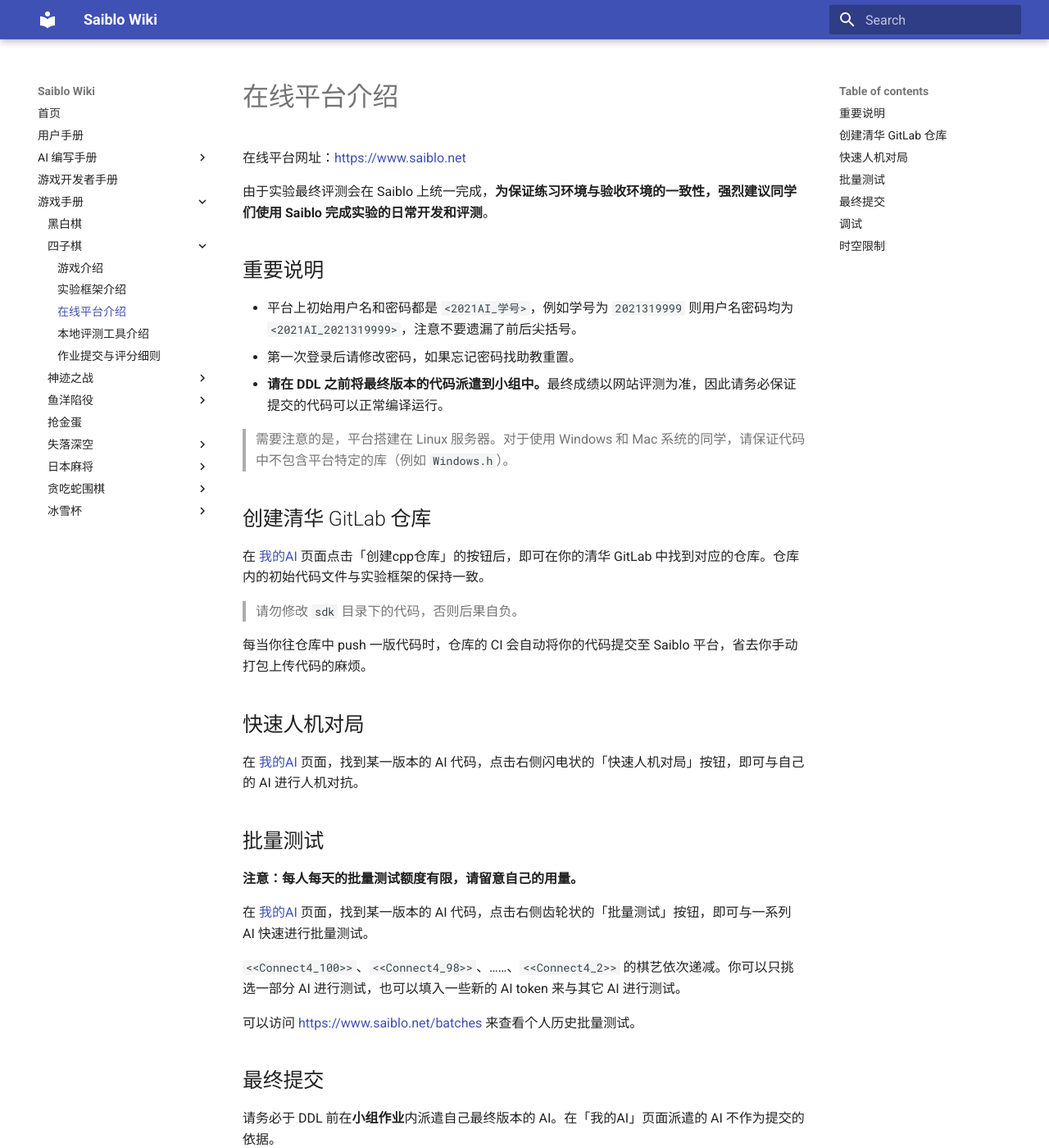
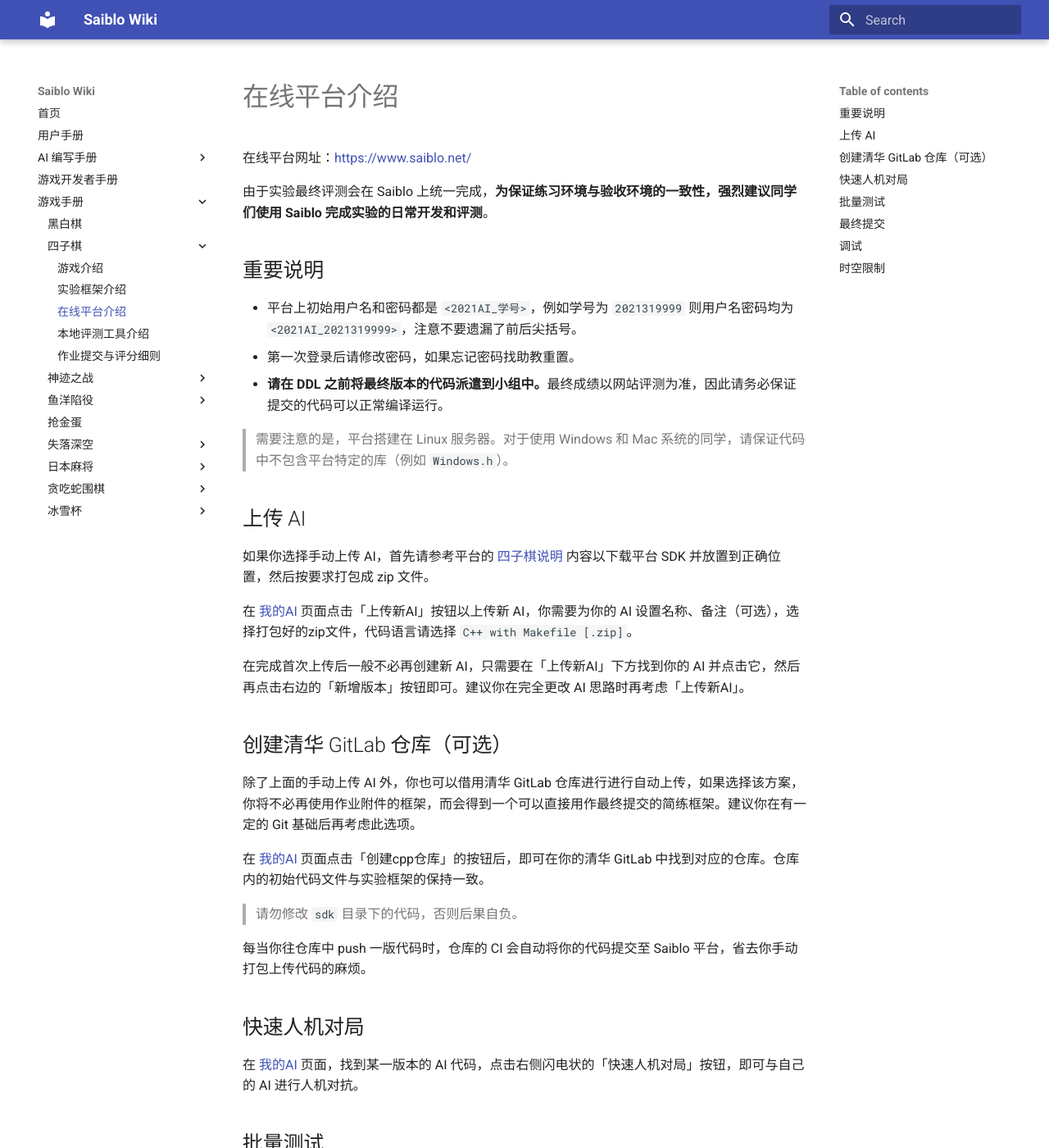
Before and after one commit to saiblo/saiblo-docs, an MkDocs documentation site: the page built from docs/games/connect4/saiblo-guide.md, in a window 1280 px wide and 1400 px high. Shown: the whole window at 82% size. Built offline with MkDocs 1.6.1 and Material for MkDocs 9.7.7, drawn with Linux system fonts in a browser that asks for light colours.

Commit message:
Update connect4 doc

```diff
--- a/docs/games/connect4/saiblo-guide.md
+++ b/docs/games/connect4/saiblo-guide.md
@@ -1,4 +1,4 @@
-在线平台网址：[https://www.saiblo.net](https://www.saiblo.net)
+在线平台网址：[https://www.saiblo.net/](https://www.saiblo.net/)
 
 由于实验最终评测会在 Saiblo 上统一完成，**为保证练习环境与验收环境的一致性，强烈建议同学们使用 Saiblo 完成实验的日常开发和评测**。
 
@@ -10,9 +10,19 @@
 
 > 需要注意的是，平台搭建在 Linux 服务器。对于使用 Windows 和 Mac 系统的同学，请保证代码中不包含平台特定的库（例如 `Windows.h`）。
 
-## 创建清华 GitLab 仓库
+## 上传 AI
 
-在 [我的AI](https://www.saiblo.net/game/3?page=1&id=3) 页面点击「创建cpp仓库」的按钮后，即可在你的清华 GitLab 中找到对应的仓库。仓库内的初始代码文件与实验框架的保持一致。
+如果你选择手动上传 AI，首先请参考平台的 [四子棋说明](https://www.saiblo.net/game/3) 内容以下载平台 SDK 并放置到正确位置，然后按要求打包成 zip 文件。
+
+在 [我的AI](https://www.saiblo.net/game/3?id=3) 页面点击「上传新AI」按钮以上传新 AI，你需要为你的 AI 设置名称、备注（可选），选择打包好的zip文件，代码语言请选择 `C++ with Makefile [.zip]`。
+
+在完成首次上传后一般不必再创建新 AI，只需要在「上传新AI」下方找到你的 AI 并点击它，然后再点击右边的「新增版本」按钮即可。建议你在完全更改 AI 思路时再考虑「上传新AI」。
+
+## 创建清华 GitLab 仓库（可选）
+
+除了上面的手动上传 AI 外，你也可以借用清华 GitLab 仓库进行进行自动上传，如果选择该方案，你将不必再使用作业附件的框架，而会得到一个可以直接用作最终提交的简练框架。建议你在有一定的 Git 基础后再考虑此选项。
+
+在 [我的AI](https://www.saiblo.net/game/3?id=3) 页面点击「创建cpp仓库」的按钮后，即可在你的清华 GitLab 中找到对应的仓库。仓库内的初始代码文件与实验框架的保持一致。
 
 > 请勿修改 `sdk` 目录下的代码，否则后果自负。
 
```
Also changed, not shown: docs/games/connect4/local-guide.md (+1 -1 lines), docs/games/connect4/sdk.md (+7 -1 lines), docs/games/connect4/submission.md (+13 -1 lines).
